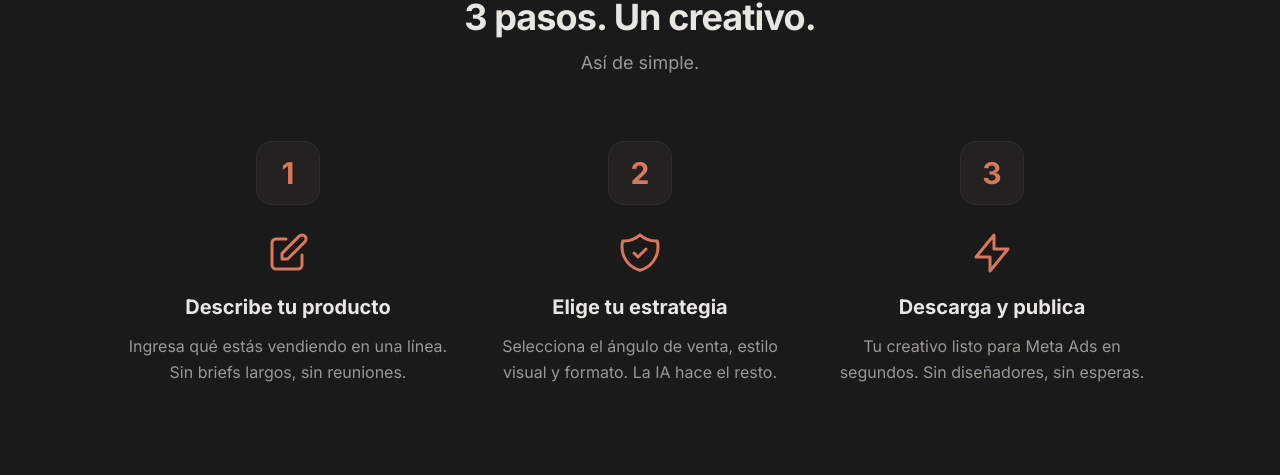
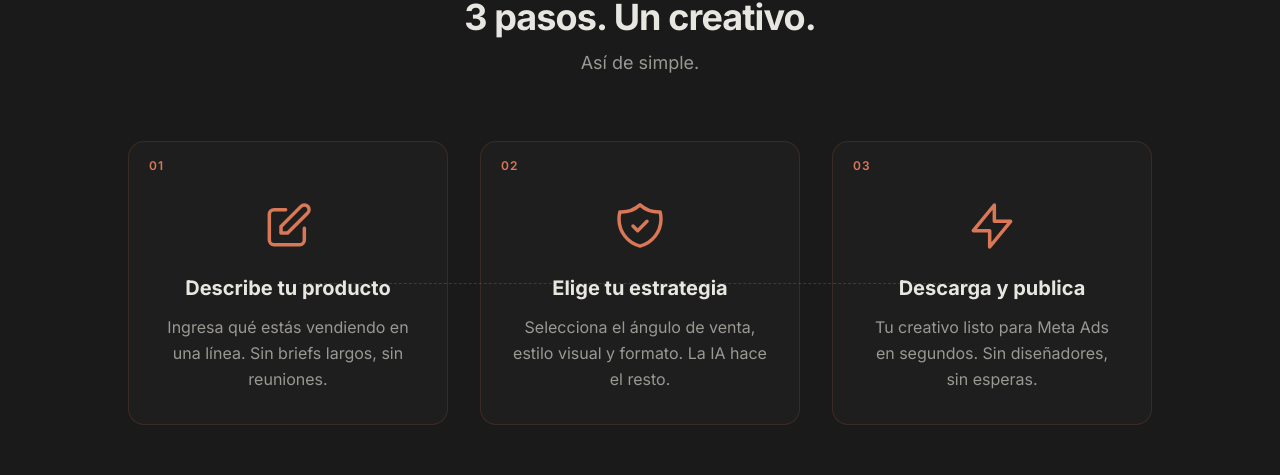
Before and after one commit to Juliop393/pixelOS, a Next.js app: page / in a window 1280 px wide. Shown: the part 824-1299 px from the top of the page. Built offline with nearby package versions, Linux system fonts and the light colour scheme.

Commit message:
Landing: sección 3 pasos rediseñada

```diff
--- a/src/app/page.tsx
+++ b/src/app/page.tsx
@@ -39,6 +39,39 @@ const creativePack = [
   { angle: "Interrupción de Patrón", icon: "⚡", ctr: "Alto" },
   { angle: "Beneficio Crudo", icon: "◎", ctr: "Medio" },
   { angle: "Oferta Directa", icon: "🔥", ctr: "Muy Alto" },
+]
+
+const steps = [
+  {
+    number: "01",
+    title: "Describe tu producto",
+    description: "Ingresa qué estás vendiendo en una línea. Sin briefs largos, sin reuniones.",
+    icon: (
+      <svg width={56} height={56} aria-hidden="true" fill="none" stroke="currentColor" viewBox="0 0 24 24">
+        <path strokeLinecap="round" strokeLinejoin="round" strokeWidth={1.5} d="M11 5H6a2 2 0 00-2 2v11a2 2 0 002 2h11a2 2 0 002-2v-5m-1.414-9.414a2 2 0 112.828 2.828L11.828 15H9v-2.828l8.586-8.586z" />
+      </svg>
+    ),
+  },
+  {
+    number: "02",
+    title: "Elige tu estrategia",
+    description: "Selecciona el ángulo de venta, estilo visual y formato. La IA hace el resto.",
+    icon: (
+      <svg width={56} height={56} aria-hidden="true" fill="none" stroke="currentColor" viewBox="0 0 24 24">
+        <path strokeLinecap="round" strokeLinejoin="round" strokeWidth={1.5} d="M9 12l2 2 4-4m5.618-4.016A11.955 11.955 0 0112 2.944a11.955 11.955 0 01-8.618 3.04A12.02 12.02 0 003 9c0 5.591 3.824 10.29 9 11.622 5.176-1.332 9-6.03 9-11.622 0-1.042-.133-2.052-.382-3.016z" />
+      </svg>
+    ),
+  },
+  {
+    number: "03",
+    title: "Descarga y publica",
+    description: "Tu creativo listo para Meta Ads en segundos. Sin diseñadores, sin esperas.",
+    icon: (
+      <svg width={56} height={56} aria-hidden="true" fill="none" stroke="currentColor" viewBox="0 0 24 24">
+        <path strokeLinecap="round" strokeLinejoin="round" strokeWidth={1.5} d="M13 10V3L4 14h7v7l9-11h-7z" />
+      </svg>
+    ),
+  },
 ]
 
 const plans = [
@@ -186,51 +219,34 @@ export default function Home() {
             </p>
           </div>
 
-          <div className="grid grid-cols-1 md:grid-cols-3 gap-8 max-w-5xl mx-auto">
-            <div className="text-center">
-              <div className="inline-flex items-center justify-center w-16 h-16 rounded-2xl bg-[#2A2826]/60 backdrop-blur-sm border border-[#3A3833]/50 mb-6">
-                <span className="text-3xl font-bold text-[#D97757]">1</span>
+          <div className="relative grid grid-cols-1 md:grid-cols-3 gap-8 max-w-5xl mx-auto">
+            {/* Línea punteada conectora (solo desktop) */}
+            <div
+              aria-hidden="true"
+              className="hidden md:block absolute top-1/2 left-[16.66%] right-[16.66%] border-t border-dashed border-[#D97757]/25"
+            />
+
+            {steps.map((step, idx) => (
+              <div
+                key={step.title}
+                className="group relative flex flex-col items-center text-center p-8 rounded-2xl transition-colors duration-300 hover:border-[#D97757]/40"
+                style={{
+                  background: "rgba(255,255,255,0.02)",
+                  border: "1px solid rgba(232,114,74,0.15)",
+                }}
+              >
+                <span className="absolute top-4 left-5 text-xs font-semibold text-[#D97757] tracking-widest">
+                  {step.number}
+                </span>
+                <div className="mt-6 mb-5 text-[#D97757] transition-transform duration-300 group-hover:scale-110">
+                  {step.icon}
+                </div>
+                <h3 className="text-xl font-bold text-[#E8E6E1] mb-3">{step.title}</h3>
+                <p className="text-[#9A9893] leading-relaxed">
+                  {step.description}
+                </p>
               </div>
-              <div className="w-12 h-12 mx-auto mb-4 text-[#D97757]">
-                <svg width={48} height={48} aria-hidden="true" fill="none" stroke="currentColor" viewBox="0 0 24 24">
-                  <path strokeLinecap="round" strokeLinejoin="round" strokeWidth={1.5} d="M11 5H6a2 2 0 00-2 2v11a2 2 0 002 2h11a2 2 0 002-2v-5m-1.414-9.414a2 2 0 112.828 2.828L11.828 15H9v-2.828l8.586-8.586z" />
-                </svg>
-              </div>
-              <h3 className="text-xl font-bold text-[#E8E6E1] mb-3">Describe tu producto</h3>
-              <p className="text-[#9A9893] leading-relaxed">
-                Ingresa qué estás vendiendo en una línea. Sin briefs largos, sin reuniones.
-              </p>
-            </div>
-
-            <div className="text-center">
-              <div className="inline-flex items-center justify-center w-16 h-16 rounded-2xl bg-[#2A2826]/60 backdrop-blur-sm border border-[#3A3833]/50 mb-6">
-                <span className="text-3xl font-bold text-[#D97757]">2</span>
-              </div>
-              <div className="w-12 h-12 mx-auto mb-4 text-[#D97757]">
-                <svg width={48} height={48} aria-hidden="true" fill="none" stroke="currentColor" viewBox="0 0 24 24">
-                  <path strokeLinecap="round" strokeLinejoin="round" strokeWidth={1.5} d="M9 12l2 2 4-4m5.618-4.016A11.955 11.955 0 0112 2.944a11.955 11.955 0 01-8.618 3.04A12.02 12.02 0 003 9c0 5.591 3.824 10.29 9 11.622 5.176-1.332 9-6.03 9-11.622 0-1.042-.133-2.052-.382-3.016z" />
-                </svg>
-              </div>
-              <h3 className="text-xl font-bold text-[#E8E6E1] mb-3">Elige tu estrategia</h3>
-              <p className="text-[#9A9893] leading-relaxed">
-                Selecciona el ángulo de venta, estilo visual y formato. La IA hace el resto.
-              </p>
-            </div>
-
-            <div className="text-center">
-              <div className="inline-flex items-center justify-center w-16 h-16 rounded-2xl bg-[#2A2826]/60 backdrop-blur-sm border border-[#3A3833]/50 mb-6">
-                <span className="text-3xl font-bold text-[#D97757]">3</span>
-              </div>
-              <div className="w-12 h-12 mx-auto mb-4 text-[#D97757]">
-                <svg width={48} height={48} aria-hidden="true" fill="none" stroke="currentColor" viewBox="0 0 24 24">
-                  <path strokeLinecap="round" strokeLinejoin="round" strokeWidth={1.5} d="M13 10V3L4 14h7v7l9-11h-7z" />
-                </svg>
-              </div>
-              <h3 className="text-xl font-bold text-[#E8E6E1] mb-3">Descarga y publica</h3>
-              <p className="text-[#9A9893] leading-relaxed">
-                Tu creativo listo para Meta Ads en segundos. Sin diseñadores, sin esperas.
-              </p>
-            </div>
+            ))}
           </div>
         </div>
       </section>
```
